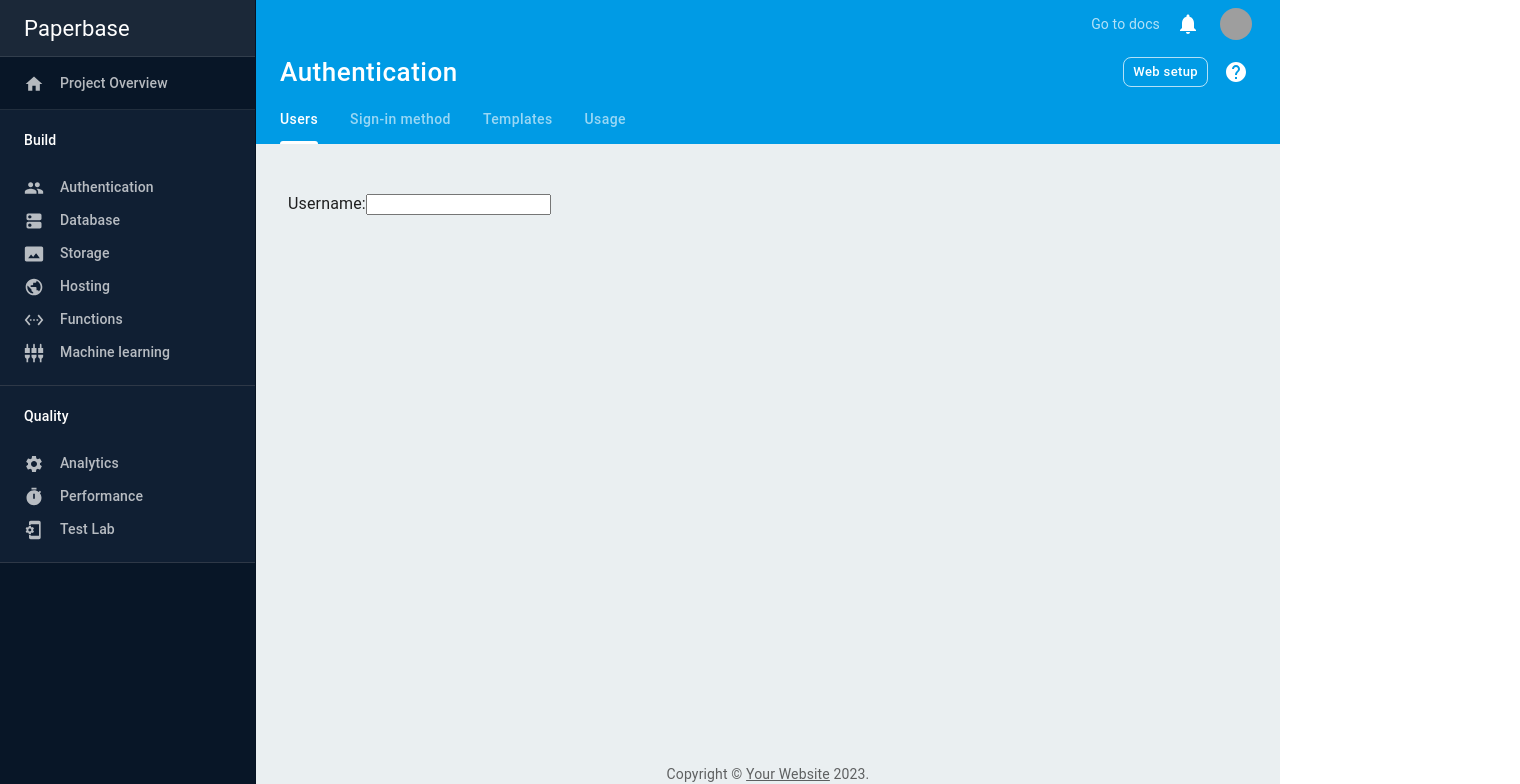
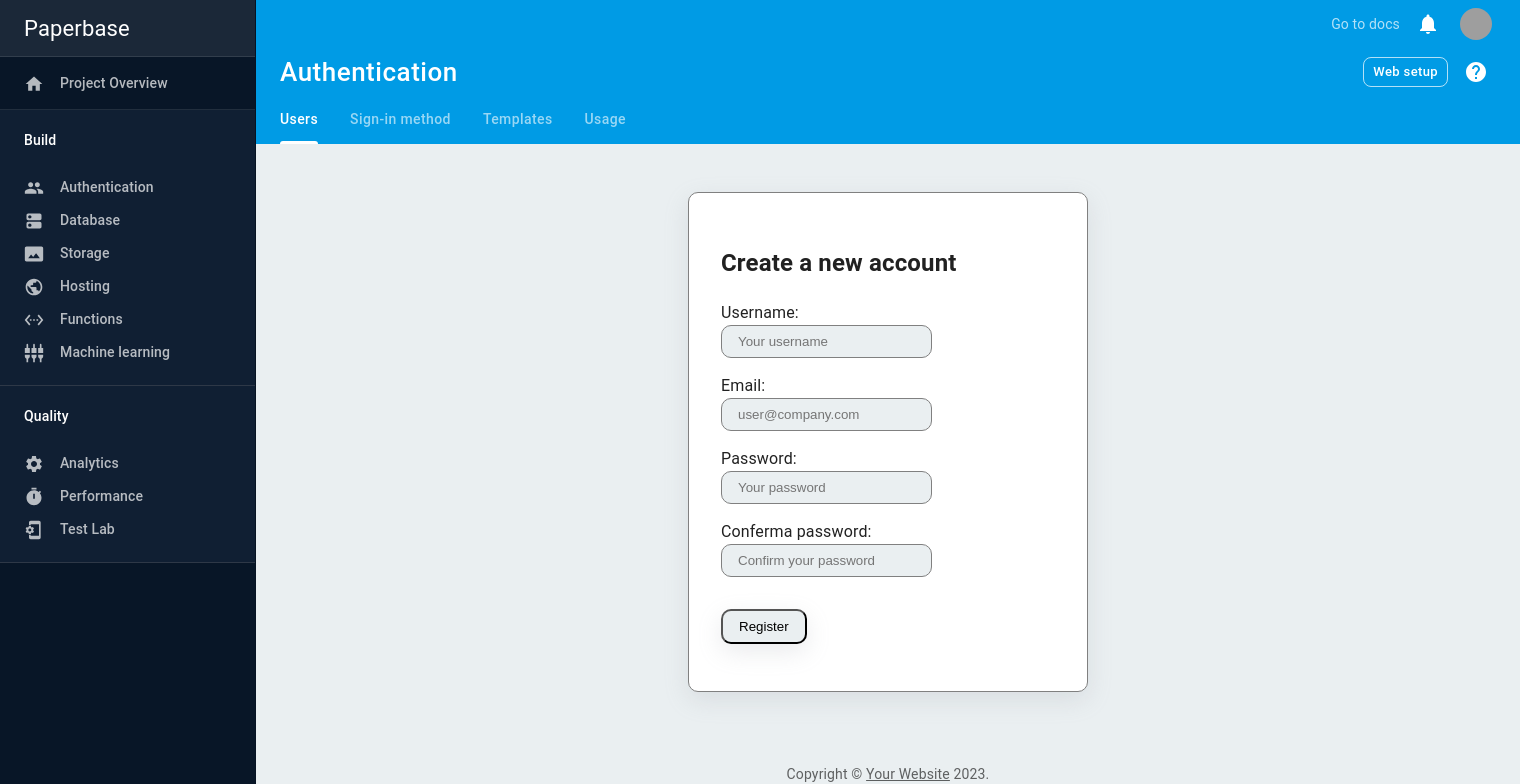
Before and after one commit to FrancescoMain/dashboard, a React (Create React App) app: page /auth/register in a window 1280 px wide. Shown: the top 784 px of the page, 1520 px wide, since content can reach past the window. Built offline with nearby package versions, Linux system fonts and the light colour scheme; grey boxes are pictures that could not be loaded.

Commit message:
Add: register form

```diff
--- a/package.json
+++ b/package.json
@@ -5,6 +5,7 @@
   "dependencies": {
     "@emotion/react": "^11.10.6",
     "@emotion/styled": "^11.10.6",
+    "@hookform/resolvers": "^3.0.0",
     "@mui/icons-material": "^5.11.11",
     "@mui/material": "^5.11.15",
     "@testing-library/jest-dom": "^5.16.5",
@@ -19,8 +20,10 @@
     "react-hook-form": "^7.43.9",
     "react-router-dom": "^6.10.0",
     "react-scripts": "5.0.1",
+    "styled-components": "^5.3.9",
     "typescript": "^4.9.5",
     "web-vitals": "^2.1.4",
+    "yup": "^1.0.2",
     "zod": "^3.21.4"
   },
   "scripts": {
@@ -46,5 +49,8 @@
       "last 1 firefox version",
       "last 1 safari version"
     ]
+  },
+  "devDependencies": {
+    "@types/styled-components": "^5.1.26"
   }
 }
--- a/src/components/Authentication/UserForm.tsx
+++ b/src/components/Authentication/UserForm.tsx
@@ -1,5 +1,7 @@
 import React from 'react'
 import { z } from "zod";
+import { SubmitHandler, useForm } from "react-hook-form";
+import { Button, Container, Form, Input } from './UserFormStyle';
 
 const User = z.object({
     username:
@@ -8,18 +10,91 @@ const User = z.object({
     .max(10, { message: "L'username deve contenere un massimo di 10 caratteri"}),
     email:
     z.string()
-    .email()
-})
+    .email({ message: "Inserire una email valida"})
+    .min(5, { message: "L'email deve contenere un minimo di 5 caratteri"}),
+    password: z.string()
+    .regex(/^(?=.*[A-Z])(?=.*[!@#$&*])(?=.*[0-9]).{8,}$/, { message: "La password deve contenere almeno un numero e un carattere speciale e dev'essere lunga almeno 8 caratteri"}),
+    confirmPassword: z.string().regex(/^(?=.*[A-Z])(?=.*[!@#$&*])(?=.*[0-9]).{8,}$/, { message: "La password deve contenere almeno un numero e un carattere speciale e dev'essere lunga almeno 8 caratteri" }),
+  })
+  .refine((data) => data.password === data.confirmPassword, {
+    message: "Le password non coincidono",
+    path: ["confirmPassword"]
+  });
+
+type FormUserType = z.infer<typeof User>;
 
 const UserForm = () => {
+  const { zodResolver } = require('@hookform/resolvers/zod');
+
+  const { register, handleSubmit, formState: { errors, isValid } } = useForm<FormUserType>({ resolver: zodResolver(User)});
+  const onSubmit: SubmitHandler<FormUserType> = (data) => {
+    console.log(data);
+  }
+
   return (
     <>
-    <form>
-        <div>
-            <label>Username:</label>
-            <input></input>
+    <Container>
+    <Form onSubmit={handleSubmit(onSubmit)}>
+        <h2>Create a new account</h2>
+        <div className='mb-1'>
+          <div>
+            <label
+            htmlFor="username">Username:</label>
+          </div>
+          <Input
+          type="text"
+          id="username"
+          placeholder="Your username"
+          {...register("username", { required: "Campo obbligatorio"})}
+          />
+          {errors.username && (
+          <small className="text-danger">{errors.username.message}</small>
+          )}{" "}
         </div>
-    </form>
+        <div className='mb-1'>
+          <div>
+          <label
+          htmlFor="email">Email:</label>
+          </div>
+          <Input
+          type="email"
+          id="email"
+          placeholder="user@company.com"
+          {...register("email", { required: "Campo obbligatorio"})}
+          />
+          {errors.email && (
+          <small className="text-danger">{errors.email.message}</small>
+          )}{" "}
+        </div>
+        <div className='mb-1'>
+          <div>
+          <label htmlFor="password">Password:</label>
+          </div>
+          <Input
+          type="text"
+          placeholder="Your password"
+          {...register("password", { required: "Campo obbligatorio"})}
+          />
+          {errors.password && (
+          <small className="text-danger">{errors.password.message}</small>
+          )}{" "}
+        </div>
+        <div className='mb-1'>
+          <div>
+          <label htmlFor="confirmPassword">Conferma password:</label>
+          </div>
+          <Input
+          type="text"
+          placeholder="Confirm your password"
+          {...register("confirmPassword", { required: "Campo obbligatorio"})}
+          />
+          {errors.confirmPassword && (
+          <small className="text-danger">{errors.confirmPassword.message}</small>
+          )}{" "}
+        </div>
+        <Button className='mt-1' type="submit">Register</Button>
+    </Form>
+    </Container>
     </>
   )
 }
--- /dev/null
+++ b/src/components/Authentication/UserFormStyle.ts
@@ -0,0 +1,38 @@
+import styled from "styled-components";
+
+export const Container = styled.div`
+max-width: 70%;
+width: 1200px;
+margin: 0 auto;
+display: flex;
+justify-content: center;
+`
+
+export const Form = styled.form`
+width: 400px;
+min-height: 500px;
+border: 1px solid grey;
+border-radius: 10px;
+background-color: white;
+padding: 2rem;
+display: flex;
+flex-direction: column;
+align-items: start;
+text-align: start;
+box-shadow: rgba(149, 157, 165, 0.2) 0px 8px 24px;
+`
+
+export const Input = styled.input`
+border: 1px solid grey;
+border-radius: 10px;
+background-color: #eaeff1;
+padding: .5rem 1rem;
+`
+
+export const Button = styled.button`
+background-color: #eaeff1;
+padding: .5rem 1rem;
+border-radius: 10px;
+cursor: pointer;
+box-shadow: rgba(149, 157, 165, 0.2) 0px 8px 24px;
+`
--- a/src/components/Header/Header.tsx
+++ b/src/components/Header/Header.tsx
@@ -117,7 +117,7 @@ const Header = (props: HeaderProps) => {
         sx={{ zIndex: 0 }}
       >
         <Tabs value={tabValue} onChange={handleTabChange} textColor="inherit">
-          <Tab label="Users" />
+          <Tab onClick={() => navigate("/auth")} label="Users" />
           <Tab
             onClick={() => navigate("auth/register")}
             label="Sign-in method"
--- a/src/index.css
+++ b/src/index.css
@@ -11,3 +11,42 @@ code {
   font-family: source-code-pro, Menlo, Monaco, Consolas, 'Courier New',
     monospace;
 }
+
+/* COMMON */
+small {
+  display: block;
+}
+
+.d-flex {
+  display: flex;
+}
+
+.justify-content-center {
+  justify-content: center;
+}
+
+.align-items-center {
+  align-items: center;
+}
+
+.flex-direction-column {
+  flex-direction: column;
+}
+
+.mb-1 {
+  margin-bottom: 1rem;
+}
+
+.mb-2 {
+  margin-bottom: 2rem;
+}
+
+.mt-1 {
+  margin-top: 1rem;
+}
+
+.text-danger {
+  color: red;
+  margin-top: 10px;
+  margin-bottom: 0;
+}
```
Also changed, not shown: 1 other file (tests, documents, lock files or other folders).
